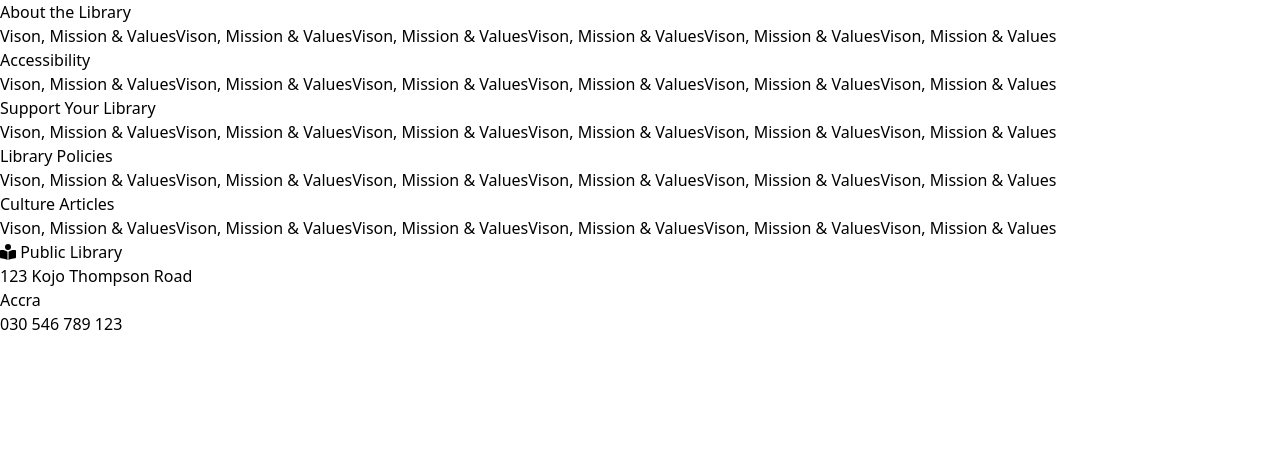
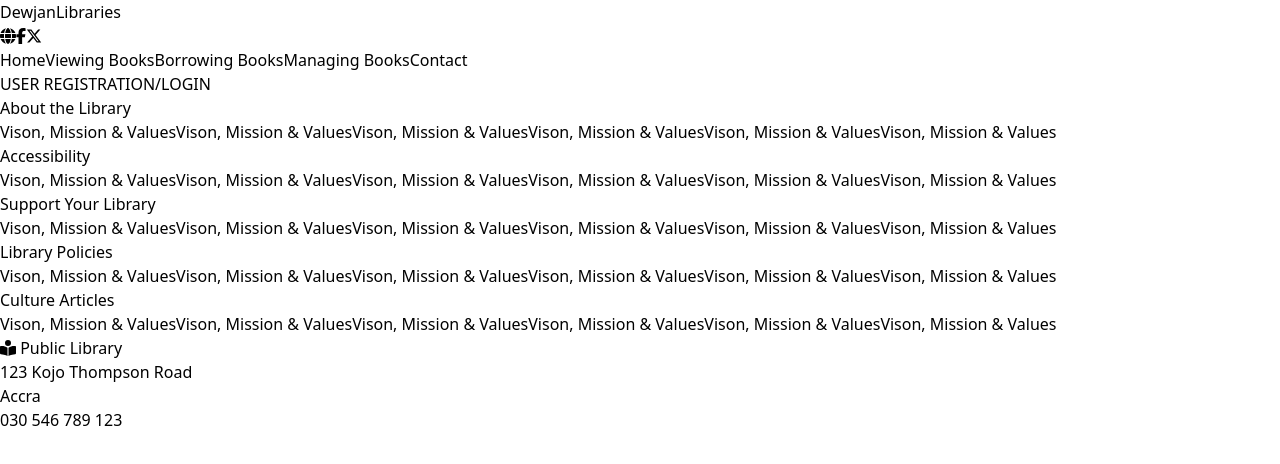
Before and after one commit to Dewjan-Libraries/dewjan-app, a React (Vite) app: page / in a window 1280 px wide. Shown: the top 464 px of the page. Built offline with nearby package versions, Linux system fonts and the light colour scheme.

Commit message:
made changes in app.js

```diff
--- a/src/App.jsx
+++ b/src/App.jsx
@@ -6,9 +6,10 @@ import Footer from './components/Footer'
 
 function App() {
   return (
-    <Navbar/>,
+    <div>
+    <Navbar/>
     <Footer/>
-
+    </div>
   )
 }
 
```
